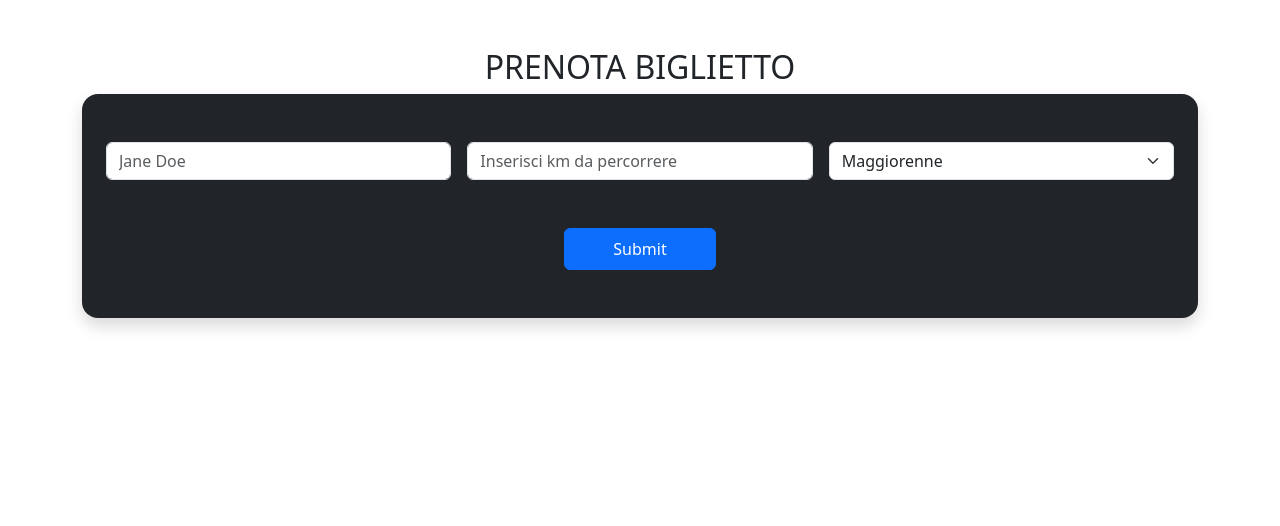
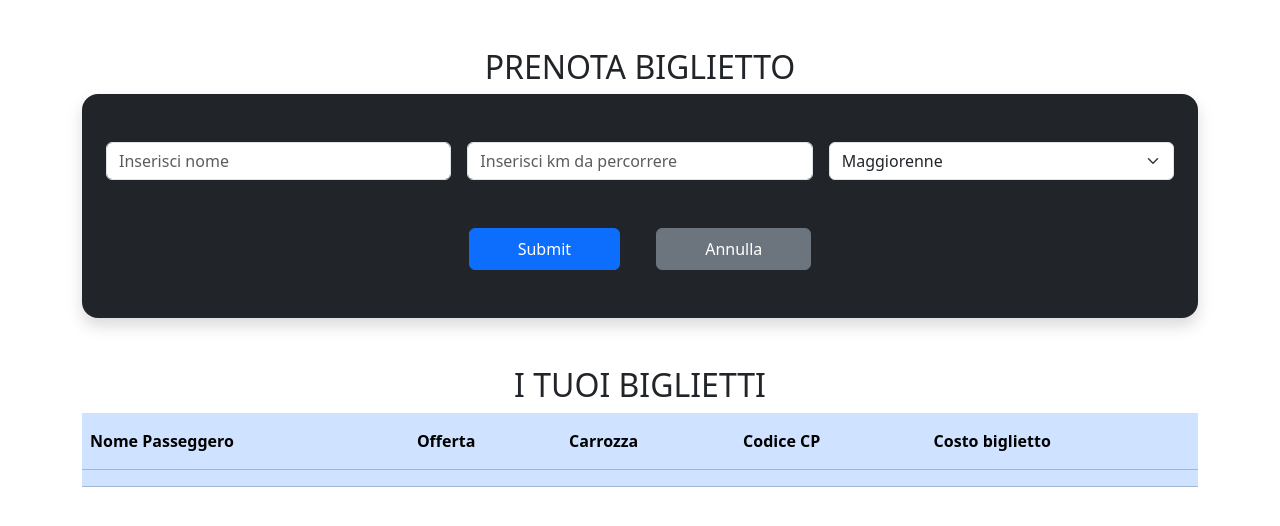
Before and after one commit to massimopallera/js-biglietto-treno-form, a plain HTML site: page index.html in a window 1280 px wide. Drawn offline with nearby package versions, Linux system fonts and the light colour scheme.

Commit message:
add: table

```diff
--- a/assets/js/script.js
+++ b/assets/js/script.js
@@ -1,7 +1,7 @@
 
 const price_x_Km = 0.21
 const formEl = document.querySelector('form')
-
+const ticketsTable = document.getElementById('tickets')
 
 formEl.addEventListener('submit', function(e) {
     e.preventDefault()
@@ -16,8 +16,11 @@ formEl.addEventListener('submit', function(e) {
     }
 
     let discount = calcDiscount(price_x_Km, km, age)
+    console.log(`Name: ${userName} \nKilometers: ${km}\nAge: ${age}\nPrice: ${discount}`);
 
-    console.log(`Name: ${userName} \nKilometers: ${km}\nAge: ${age}\nPrice: ${discount}`);
+
+
+
 })
 
 
--- a/index.html
+++ b/index.html
@@ -49,7 +49,7 @@
                     type="text"
                         class="form-control"
                         id="userName"
-                        placeholder="Jane Doe" />
+                        placeholder="Inserisci nome" />
                 </div>
 
                 <div class="col-4">
@@ -63,8 +63,6 @@
                 </div>
 
                 <div class="col-4">
-                    <label class="visually-hidden"
-                        for="autoSizingSelect">Preference</label>
                     <select class="form-select" id="age">
                         <option value="less">Minorenne</option>
                         <option value="default" selected>Maggiorenne</option>
@@ -73,12 +71,46 @@
                 </div>
 
                 <div class="col text-center">
-                    <button type="submit"
-                        class="btn btn-primary px-5 py-2">Submit</button>
+                    <button type="submit" class="btn btn-primary px-5 py-2 mx-3">Submit</button>
+                    <button type="reset" class="btn btn-secondary px-5 py-2 mx-3">Annulla</button>
                 </div>
             </form>
-        </div>
+            </div>
+
+            <h2 class="mt-5 text-center">I TUOI BIGLIETTI</h2>
+            <!-- biglietti -->
+
+            <div class="table-responsive">
+                <table class="table table-primary">
+                    <thead>
+                        <tr>
+                            <th class="py-3" scope="col">Nome Passeggero</th>
+                            <th class="py-3" scope="col">Offerta</th>
+                            <th class="py-3" scope="col">Carrozza</th>
+                            <th class="py-3" scope="col">Codice CP</th>
+                            <th class="py-3" scope="col">Costo biglietto</th>
+                        </tr>
+                    </thead>
+                    <tbody id="tickets">
+                        <tr class="">
+                            <td scope="row" class="ticketName"></td>
+                            <td class="ticketType"></td>
+                            <td class="carrozza"></td>
+                            <td class="CP"></td>
+                            <td class="ticketPrice"></td>
+                        </tr>
+                    </tbody>
+                </table>
+            </div>
+
+
+
     </main>
+
+
+
+
+
 
         <script src="./assets/js/script.js"></script>
         <!-- Bootstrap JavaScript Libraries -->
```
